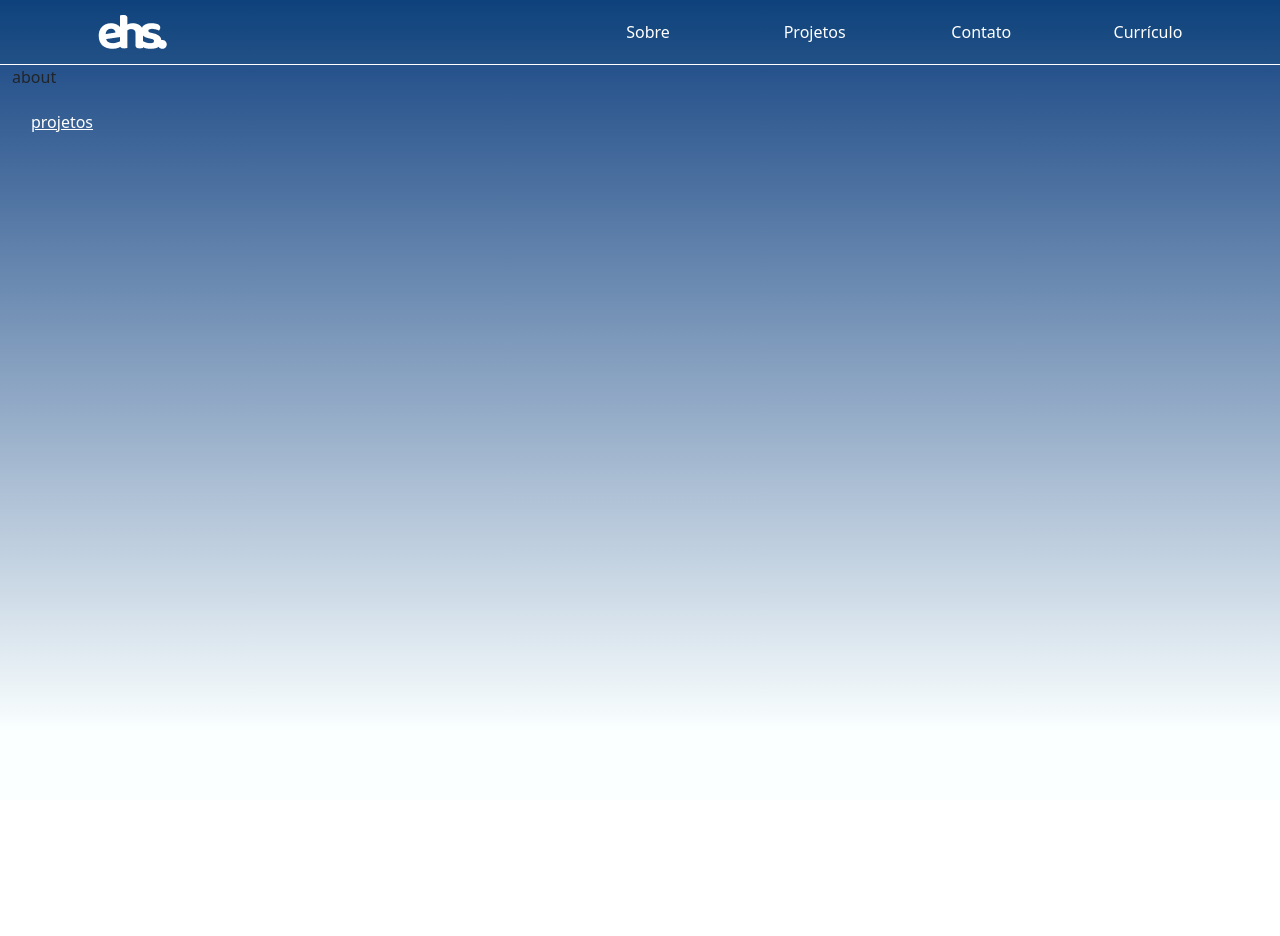
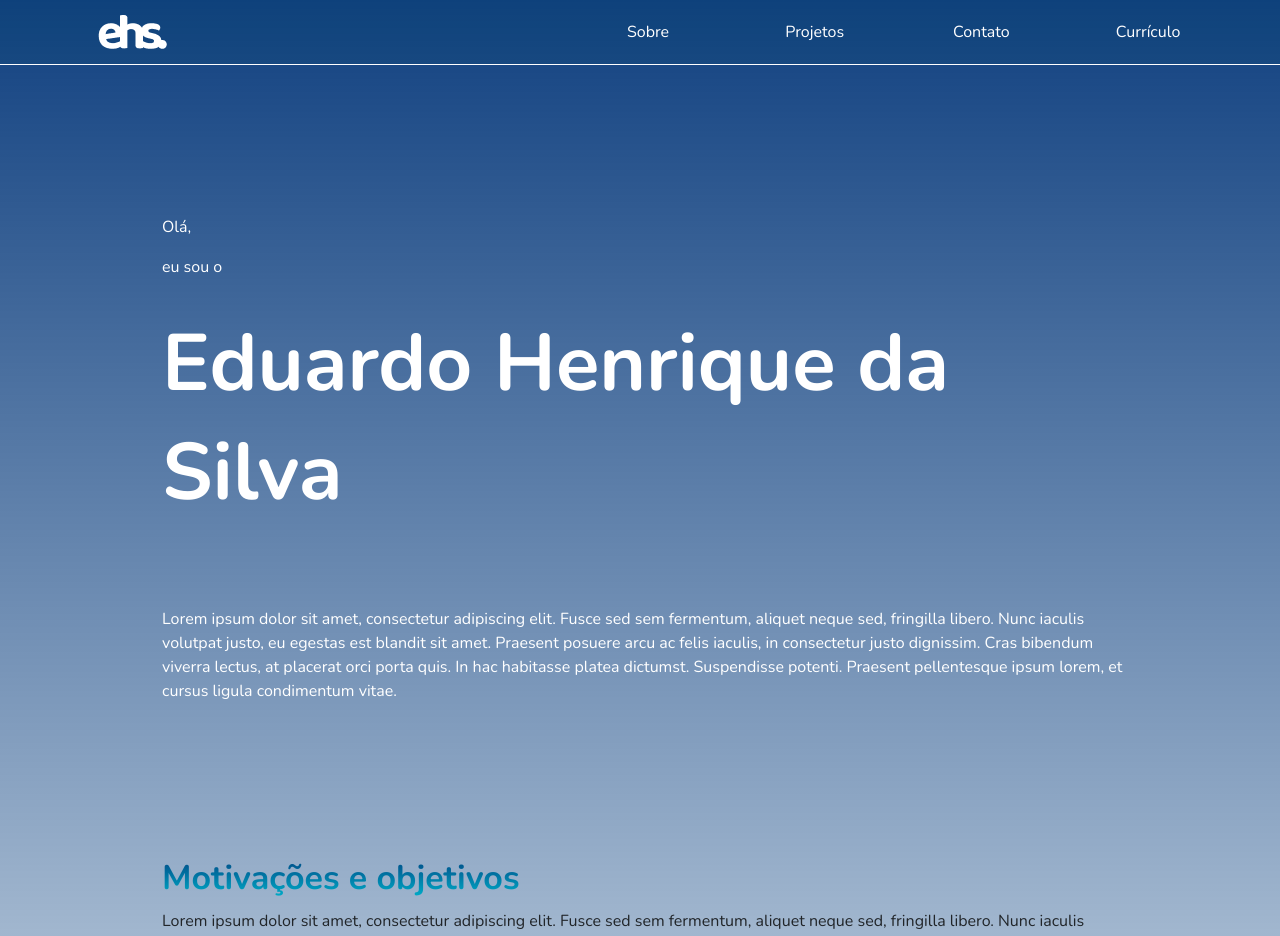
Before and after one commit to EduHSilva/ehs_portfolio, a React (Create React App) app: page / in a window 1280 px wide. Shown: the top 936 px of the page. Before the commit the page ends 800 px from the top, so only its background shows below. Built offline with nearby package versions, Linux system fonts and the light colour scheme.

Commit message:
add about

```diff
--- a/package.json
+++ b/package.json
@@ -12,6 +12,7 @@
     "react-dom": "^18.2.0",
     "react-router-dom": "^6.6.2",
     "react-scripts": "5.0.1",
+    "sass": "^1.57.1",
     "web-vitals": "^2.1.4"
   },
   "scripts": {
--- a/public/index.html
+++ b/public/index.html
@@ -3,6 +3,9 @@
   <head>
     <meta charset="utf-8" />
     <link rel="icon" href="%PUBLIC_URL%/logo.ico" />
+    <link rel="preconnect" href="https://fonts.googleapis.com">
+    <link rel="preconnect" href="https://fonts.gstatic.com" crossorigin>
+    <link href="https://fonts.googleapis.com/css2?family=Nunito:wght@400;700&display=swap" rel="stylesheet">
     <meta name="viewport" content="width=device-width, initial-scale=1" />
     <meta name="theme-color" content="#000000" />
     <meta
--- a/src/App.js
+++ b/src/App.js
@@ -15,6 +15,7 @@ const App = () => (
         <Header />
         <Routes>
           <Route path="/" element={<About />}/>
+          <Route path="/sobre" element={<About />}/>
           <Route path="/projetos" element={<Projects />}/>
         </Routes>
       </BrowserRouter>
--- a/src/components/Header/index.css
+++ /dev/null
@@ -1,25 +0,0 @@
-.navbar {
-    background: rgba(0, 76, 92, 0.1);
-    border-bottom: 1px solid #FFFFFF;
-    padding: 0;
-    height: 65px;
-}
-
-.nav {
-    width: 60%;
-    justify-content: space-between;
-}
-
-a {
-    color: #FFFFFF!important;
-    width: 100px;
-    height: 65px;
-    display: flex!important;
-    justify-content: center;
-    align-items: center;
-    text-align: center;
-}
-
-.active {
-    border-bottom: 5px solid #fff!important;
-}
--- /dev/null
+++ b/src/components/Header/index.scss
@@ -0,0 +1,25 @@
+.navbar {
+    background: rgba(0, 76, 92, 0.1);
+    border-bottom: 1px solid #FFFFFF;
+    padding: 0;
+    height: 65px;
+
+    .nav {
+        width: 60%;
+        justify-content: space-between;
+    }
+
+    a {
+        color: #FFFFFF!important;
+        width: 100px;
+        height: 65px;
+        display: flex!important;
+        justify-content: center;
+        align-items: center;
+        text-align: center;
+    }
+
+    .active {
+        border-bottom: 5px solid #fff!important;
+    }
+}
--- a/src/index.js
+++ b/src/index.js
@@ -3,7 +3,7 @@ import ReactDOM from 'react-dom/client';
 import App from './App';
 
 import 'bootstrap/dist/css/bootstrap.min.css';
-import './index.css';
+import './index.scss';
 
 const root = ReactDOM.createRoot(document.getElementById('root'));
 root.render(
--- a/src/index.css
+++ b/src/index.scss
@@ -1,4 +1,5 @@
 body {
     background: linear-gradient(180deg, #003377 -6.33%, rgba(0, 255, 255, 0.02) 91.52%);
-    height: 100vh;;
+    font-family: 'Nunito', sans-serif;
+    min-height: 100vh;
 }
--- a/src/views/About/index.js
+++ b/src/views/About/index.js
@@ -1,11 +1,29 @@
 import { Container } from "react-bootstrap";
-import { Link } from "react-router-dom"
+import "./index.scss"
 const About = () => {
     return <Container fluid>
-        about
-        <Link to={"/projetos"}>
-                <span>projetos</span>
-        </Link>
+        <div className="introduction">
+            <section>
+                <p>Olá,</p>
+                <p>eu sou o</p>
+                <h1>Eduardo Henrique da Silva</h1>
+                <p>
+                    Lorem ipsum dolor sit amet, consectetur adipiscing elit. Fusce sed sem fermentum, aliquet neque sed, fringilla libero.
+                    Nunc iaculis volutpat justo, eu egestas est blandit sit amet. Praesent posuere arcu ac felis iaculis, in consectetur justo dignissim.
+                    Cras bibendum viverra lectus, at placerat orci porta quis. In hac habitasse platea dictumst. Suspendisse potenti.
+                    Praesent pellentesque ipsum lorem, et cursus ligula condimentum vitae.
+                </p>
+            </section>
+            <section>
+                <h3>Motivações e objetivos</h3>
+                <p>
+                    Lorem ipsum dolor sit amet, consectetur adipiscing elit. Fusce sed sem fermentum, aliquet neque sed, fringilla libero.
+                    Nunc iaculis volutpat justo, eu egestas est blandit sit amet. Praesent posuere arcu ac felis iaculis, in consectetur justo dignissim.
+                    Cras bibendum viverra lectus, at placerat orci porta quis. In hac habitasse platea dictumst. Suspendisse potenti.
+                    Praesent pellentesque ipsum lorem, et cursus ligula condimentum vitae.
+                </p>
+            </section>
+        </div>
     </Container>
 }
 
--- /dev/null
+++ b/src/views/About/index.scss
@@ -0,0 +1,35 @@
+.introduction {
+    display: flex;
+    flex-direction: column;
+    justify-content: center;
+
+    padding: 150px;
+    width: 100vw;
+
+    section {
+        &:first-child {
+            color: #fff;
+        }
+
+        height: 80vh;
+    }
+
+
+    h1 {
+        font-weight: 700;
+        font-size: 80px;
+        line-height: 109px;
+        margin-top: 30px;
+        margin-bottom: 80px;
+    }
+
+    h3 {
+        font-weight: 700;
+        font-size: 34px;
+        line-height: 46px;
+        background: linear-gradient(180deg, #003377 -10.26%, #00FFFF 160.13%);
+        -webkit-background-clip: text;
+        -webkit-text-fill-color: transparent;
+        background-clip: text;
+    }
+}
```
Also changed, not shown: src/components/Header/index.js (+3 -6 lines), 1 other file (tests, documents, lock files or other folders).
